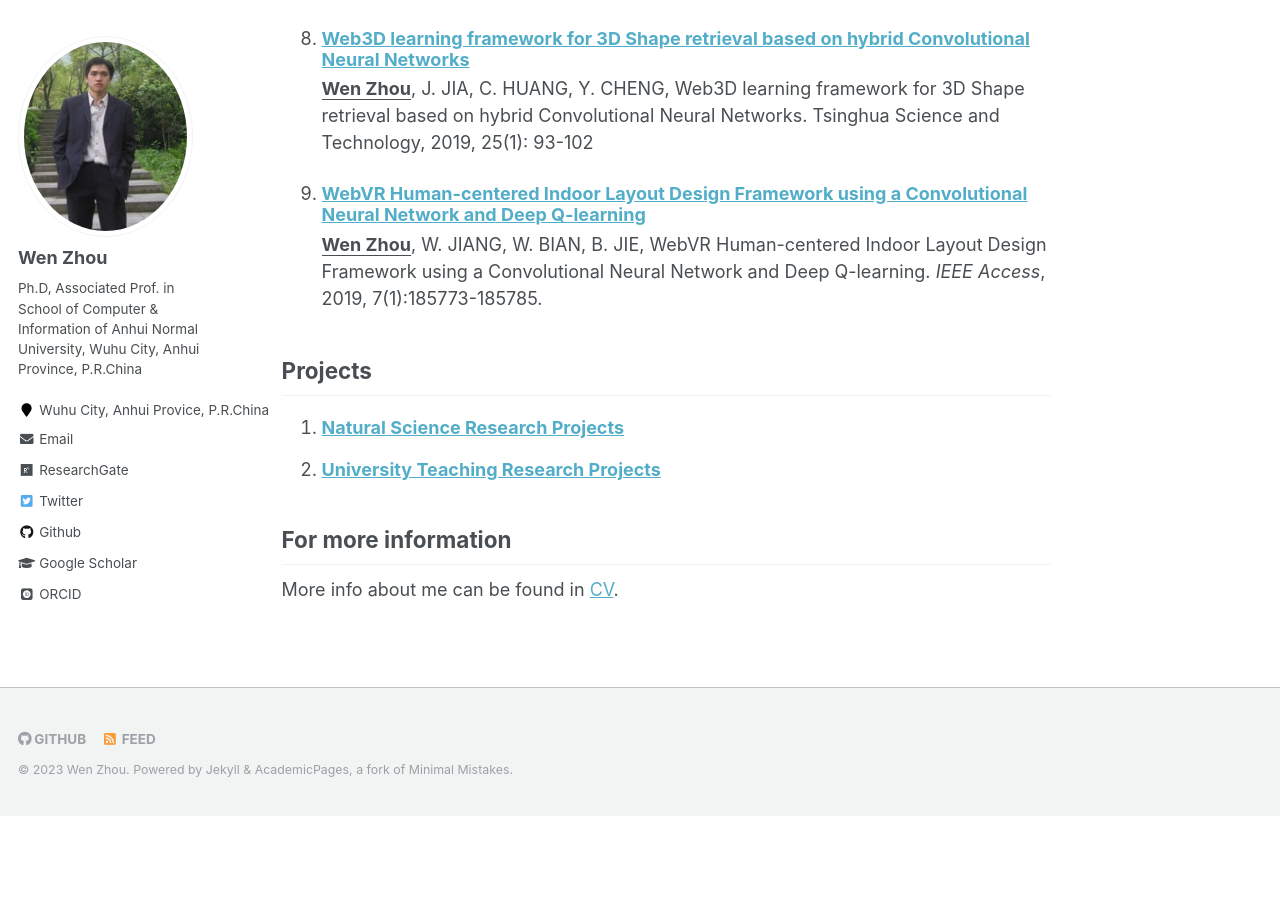
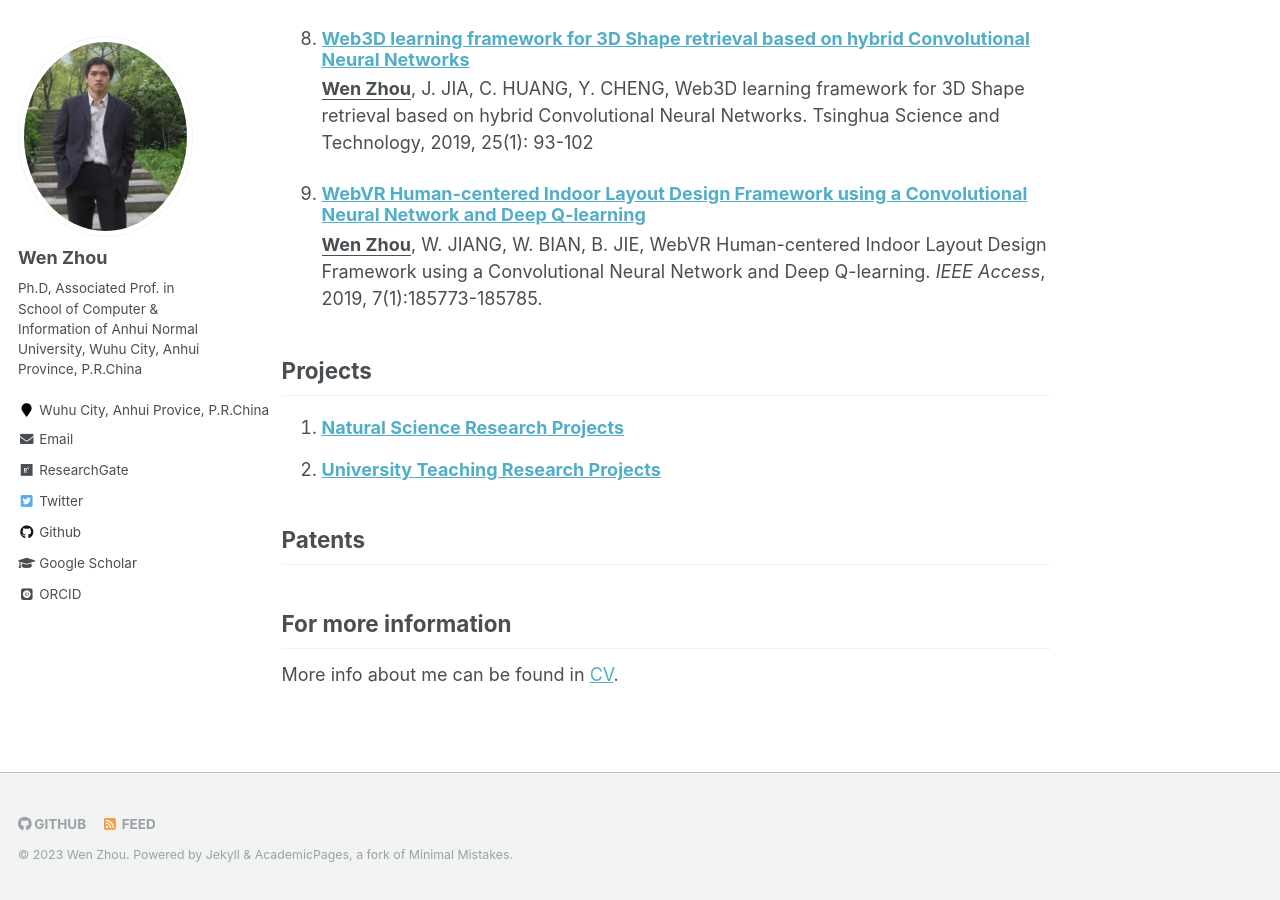
Before and after one commit to zhouwen327/zhouwen327.github.io, a Jekyll site: the page built from _pages/about.md, in a window 1280 px wide and 900 px high, scrolled down 1919 px. Built offline with Jekyll 4.4.1, drawn with Linux system fonts in a browser that asks for light colours; some web fonts are replaced; before the commit the page ends 2735 px from its top, so only the background shows below that.

Commit message:
Update about.md

```diff
--- a/_pages/about.md
+++ b/_pages/about.md
@@ -34,6 +34,11 @@ In particular, my research interests mainly focus on virtual reality and Artific
          {% include archive-single-cv.html %}
       {% endfor %}
   </ol>
+## Patents
+  <ol>{% for post in site.patents %}
+         {% include archive-single-cv.html %}
+      {% endfor %}
+  </ol>
 
 ## For more information
 More info about me can be found in [CV](https://zhouwen327.github.io/cv/).
```
